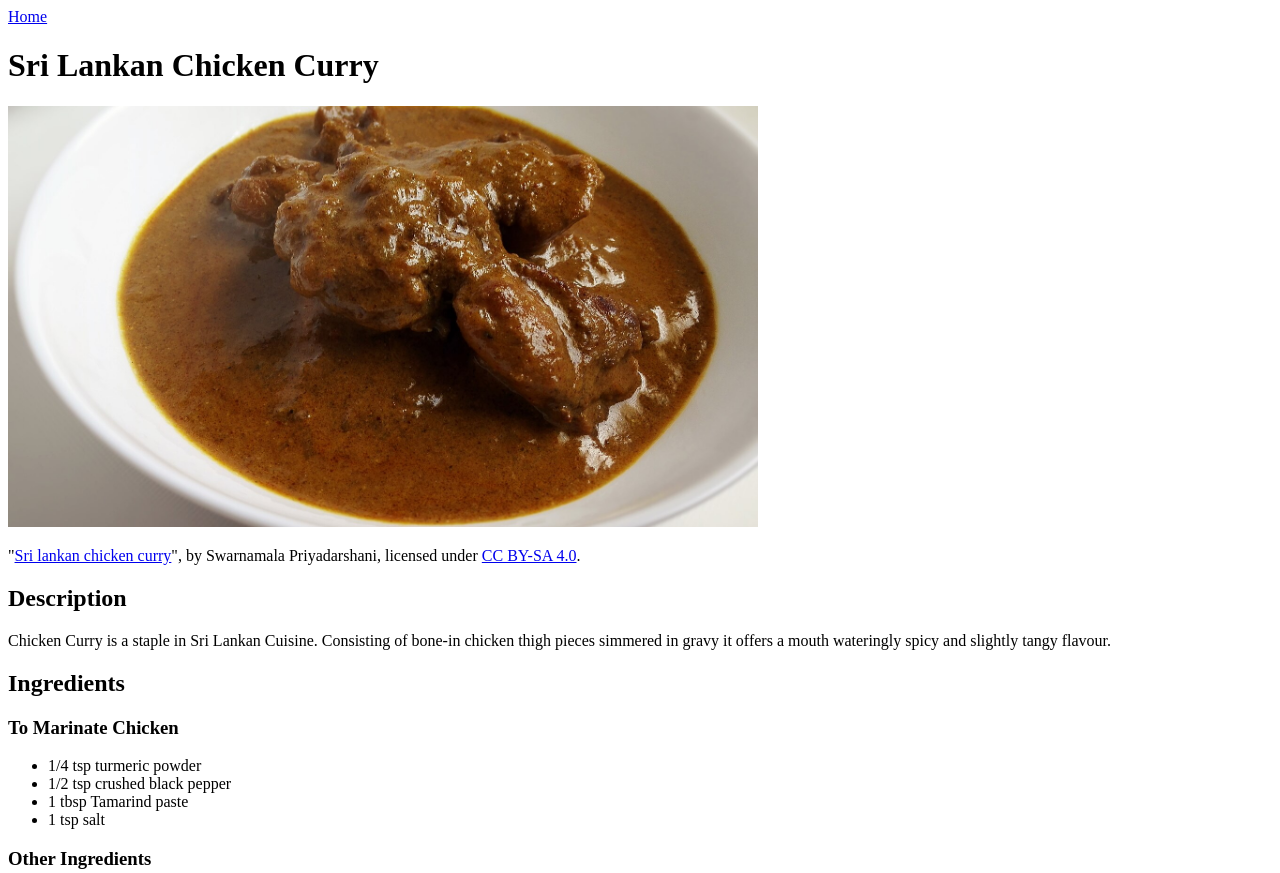
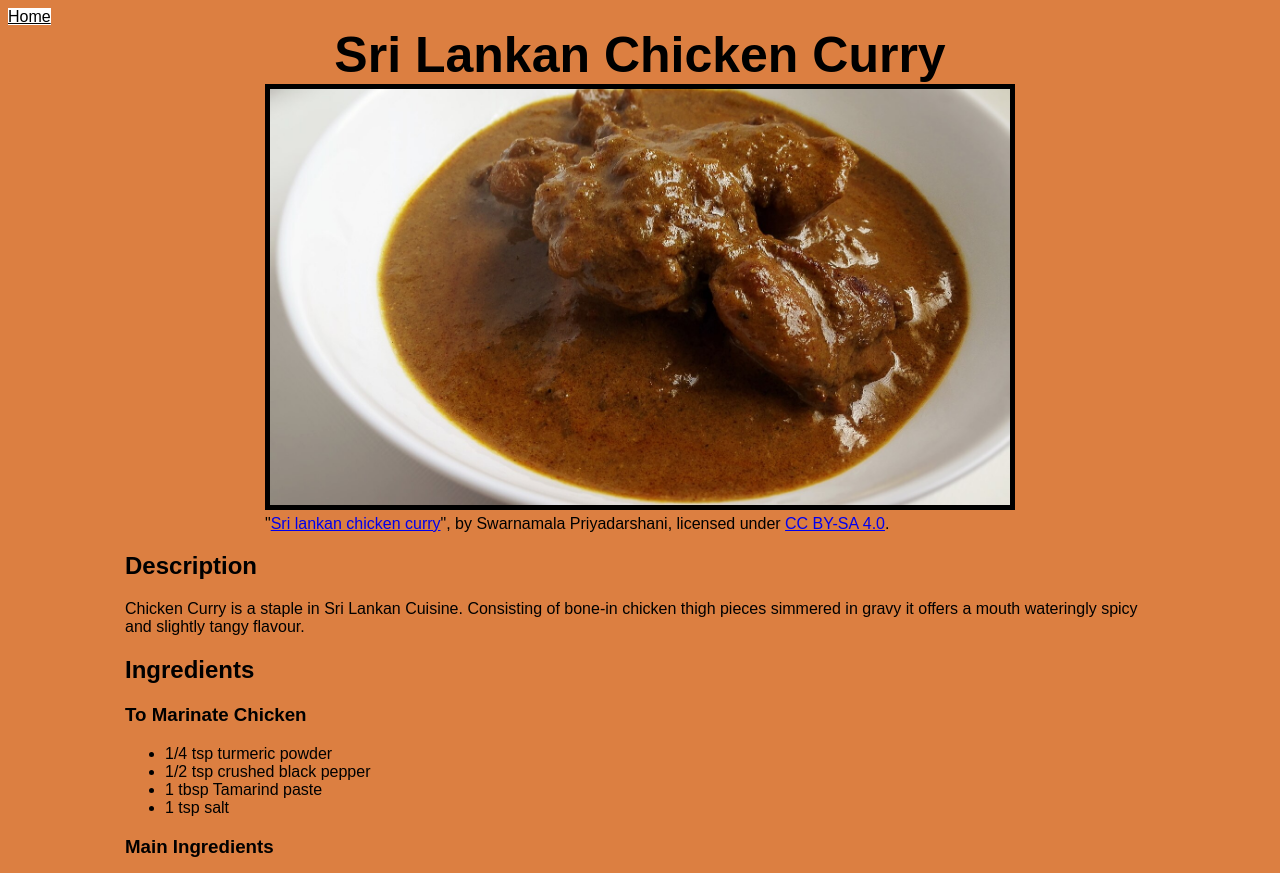
Before and after one commit to ArulE23/odin-recipes, a plain HTML site: page recipes/sri-lankan-chicken-curry.html in a window 1280 px wide. Shown: the top 873 px of the page. Drawn offline with Linux system fonts and the light colour scheme.

Commit message:
Add styles to recipe pages

```diff
--- a/recipes/sri-lankan-chicken-curry.html
+++ b/recipes/sri-lankan-chicken-curry.html
@@ -3,26 +3,30 @@
     <head>
         <meta charset="UTF-8">
         <title>Sri Lankan Chicken Curry</title>
+        <link rel="stylesheet" href="../style.css">
     </head>
 
     <body>
-        <a href="../index.html">Home</a>
+        <a class="home" href="../index.html">Home</a>
 
         <h1>Sri Lankan Chicken Curry</h1>
         <img src="../images/sri-lankan-chicken-curry.jpg" width="750"
         alt="Image of a plate of Sri Lankan Chicken Curry.">
 
-        <p>"<a href="https://commons.wikimedia.org/wiki/File:Sri_lankan
+        <p class="copyright">"<a href="https://commons.wikimedia.org/wiki/File:Sri_lankan
         _chicken_curry.jpg" target="_blank" rel="noreferrer">Sri lankan
         chicken curry</a>", by Swarnamala Priyadarshani, licensed under
         <a href="https://creativecommons.org/licenses/by-sa/4.0/"
         target="_blank" rel="noreferrer">CC BY-SA 4.0</a>.</p>
 
+        <div class="desc">
             <h2>Description</h2>
             <p>Chicken Curry is a staple in Sri Lankan Cuisine. Consisting
             of bone-in chicken thigh pieces simmered in gravy it offers a
             mouth wateringly spicy and slightly tangy flavour.</p>
+        </div>
 
+        <div class="ingredients">
             <h2>Ingredients</h2>
             <h3>To Marinate Chicken</h3>
             <ul>
@@ -31,7 +35,8 @@
                 <li>1 tbsp Tamarind paste</li>
                 <li>1 tsp salt</li>
             </ul>
-        <h3>Other Ingredients</h3>
+
+            <h3>Main Ingredients</h3>
             <ul>
                 <li>4 chicken thighs bone-in, skin removed cut into pieces
                 (4 thighs = 1.5lb = 680g)</li>
@@ -52,7 +57,9 @@
                 creamier curry)</li>
                 <li>salt to taste</li>
             </ul>
+        </div>
 
+        <div class="steps">
             <h2>Steps</h2>
             <ol>
                 <li>Marinate chicken with all the marinating ingredients
@@ -82,5 +89,6 @@
                 1/2tsp of black pepper. Mix, cover back and simmer for another
                 15mins.</li>
             </ol>
+        </div>
     </body>
 </html>
--- a/style.css
+++ b/style.css
@@ -10,6 +10,7 @@ html {
 
 body {
     background-color: rgb(220, 127, 65);
+    font-family: fantasy;
 }
 
 
@@ -17,17 +18,23 @@ h1 {
     text-align: center;
     font-family: 'Papyrus', fantasy;
     font-size: 50px;
-    width: 200px;
+    width: 1000px;
     border-color: black;
     margin: auto;
 }
 
-li {
+.index-list li {
     font-family: fantasy;
     text-align: center;
     margin: 100px auto;
     padding: 50px;
     border-left: 1px double black;
+}
+
+.home {
+    font-family: fantasy;
+    color: black;
+    background-color: white;
 }
 
 img {
@@ -36,3 +43,16 @@ img {
     margin: 0 auto;
     display: block;
 }
+
+.copyright {
+    width: 750px;
+    margin: 5px auto;
+}
+
+.desc,
+.ingredients,
+.steps {
+    padding: 0px 10px;
+    margin: 0 auto;
+    width: 1050px;
+}
```
Also changed, not shown: index.html (+1 -1 lines), recipes/pad-thai.html (+9 -2 lines), recipes/smoked-salmon-sushi-roll.html (+9 -2 lines). Lines whose indentation alone changed are shown as unchanged.
